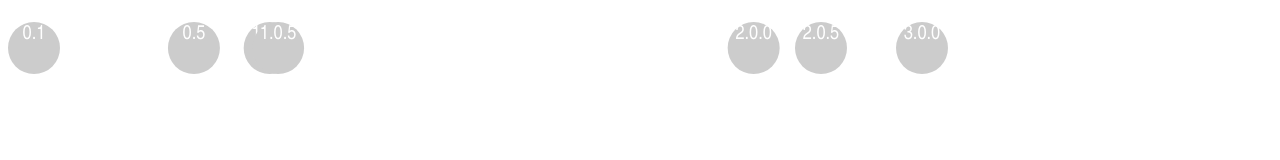
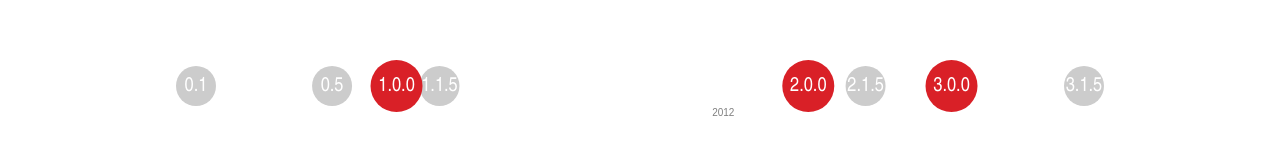
Before and after one commit to D3xx73r/js-timeline, a plain HTML site: page index.html in a window 1280 px wide. Drawn offline with nearby package versions, Linux system fonts and the light colour scheme.

Commit message:
Adding animation

```diff
--- a/css/application.css
+++ b/css/application.css
@@ -1,3 +1,8 @@
 body {
 
 }
+
+#timeline{
+	margin: auto;
+	margin-top: 50px;
+}
--- a/js/application.js
+++ b/js/application.js
@@ -35,6 +35,11 @@ function Timeline(domID, width, height, releases) {
 
 	self.draw = function() {
 		self.plotArray(self.parsedReleases, self.drawDotAndLabel);
+
+		self.plotArray([
+			{date: (new Date(2011, 0, 1)), version: "2011"},
+			{date: (new Date(2012, 0, 1)), version: "2012"}
+		], self.drawYear);
 	};
 
 	self.plotArray = function(theArray, drawingCallback) {
@@ -50,19 +55,62 @@ function Timeline(domID, width, height, releases) {
 	};
 
 	self.drawDotAndLabel = function (release, xOffSet) {
-		var dot, label;
-		dot = self.paper.circle(xOffSet, 40, self.dotRadius);
+		var dot, label, op = 1.0, hoverFunc, hideFunc;
+		dot = self.paper.circle(xOffSet, self.dotRadius + 10, self.dotRadius - 6);
 		dot.attr({
-			'stroke-width': 0,
 			'fill': '#cccccc',
-			'fill-opacity': 1.0
+			'fill-opacity': 1.0,
+			'stroke': 'none'
 		});
 
-		label = self.paper.text(xOffSet, self.dotRadius, release.version);
+		dot.toBack();
+
+		if (release.version.match(/^\d\.0/)) {
+			dot.attr({
+				'fill': '#d92027',
+				r: self.dotRadius
+			});
+			dot.toFront();
+		}
+
+		label = self.paper.text(xOffSet, self.dotRadius + 10, release.version);
 		label.attr({
 			'fill': "#ffffff",
 			'font-size': 20,
 			'font-family': "'League Gothic', 'Futura-CondensedMedium', 'Gill Sans MT Condensed', 'Arial Narrow', sans-serif"
+		});
+
+		hoverFunc = function() {
+			if (release.version.match(/^\d\.0/)) {
+				dot.animate({r: self.dotRadius + 6}, 1000, 'bounce');
+			} else {
+				dot.animate({r: self.dotRadius}, 1000, 'bounce');
+			}
+		};
+		hideFunc = function() {
+			if (release.version.match(/^\d\.0/)) {
+				dot.animate({r: self.dotRadius}, 1000, 'bounce');
+			} else {
+				dot.animate({r: self.dotRadius - 6}, 1000, 'bounce');
+			}
+		};
+		$(dot.node).hover(hoverFunc, hideFunc);
+		$(label.node).hover(hoverFunc, hideFunc);
+	};
+
+	self.drawYear = function (release, xOffset) {
+		var label;
+		label = self.paper.text(
+			xOffset * 2,
+			(self.dotRadius * 2) + 10,
+			release.version
+		);
+
+		label.attr({
+			'fill': '#000000',
+			'fill-opacity': 0.5,
+			'font-size': 10,
+			'font-family': "sans-serif"
 		});
 	};
 
@@ -72,14 +120,18 @@ function Timeline(domID, width, height, releases) {
 var timeline;
 jQuery(function ($) {
 
-	timeline = new Timeline('timeline', 940, 81, [
-		{date: "October 23, 2011", version: "0.1"},
-		{date: "November 30, 2011", version: "0.5"},
-		{date: "December 18, 2011", version: "1.0.0"},
-		{date: "December 20, 2011", version: "1.0.5"},
-		{date: "April 11, 2012", version: "2.0.0"},
-		{date: "April 27, 2012", version: "2.0.5"},
-		{date: "May 21, 2012", version: "3.0.0"}
+	timeline = new Timeline('timeline', 940, 100, [
+	{date: "October 23, 2011", version: "0.1"},
+	{date: "November 30, 2011", version: "0.5"},
+	{date: "December 18, 2011", version: "1.0.0"},
+	{date: "December 30, 2011", version: "1.1.5"},
+	{date: "April 11, 2012", version: "2.0.0"},
+	{date: "April 27, 2012", version: "2.1.5"},
+	{date: "May 21, 2012", version: "3.0.0"},
+	{date: "June 27, 2012", version: "3.1.5"}
 	]);
 
+	$('div#timeline').css({
+		'width': timeline.paper.width
+	});
 });
```
